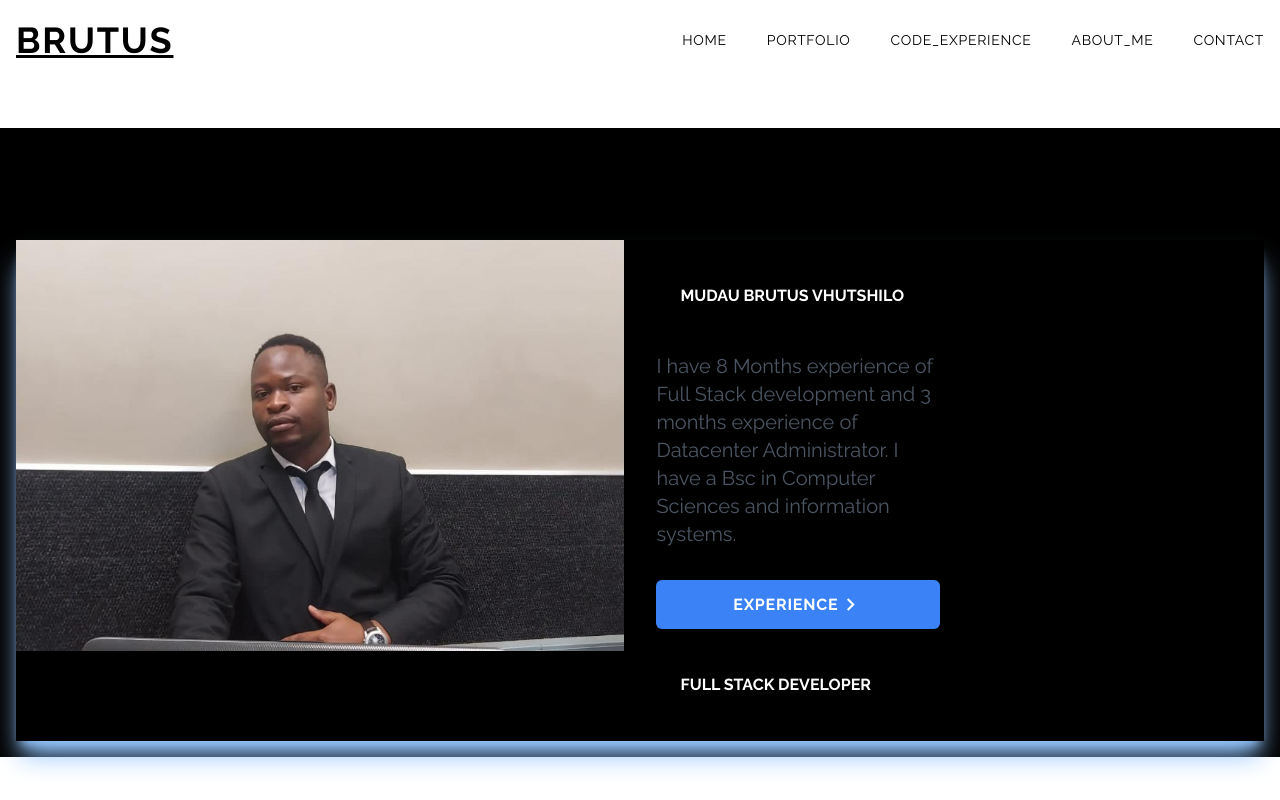
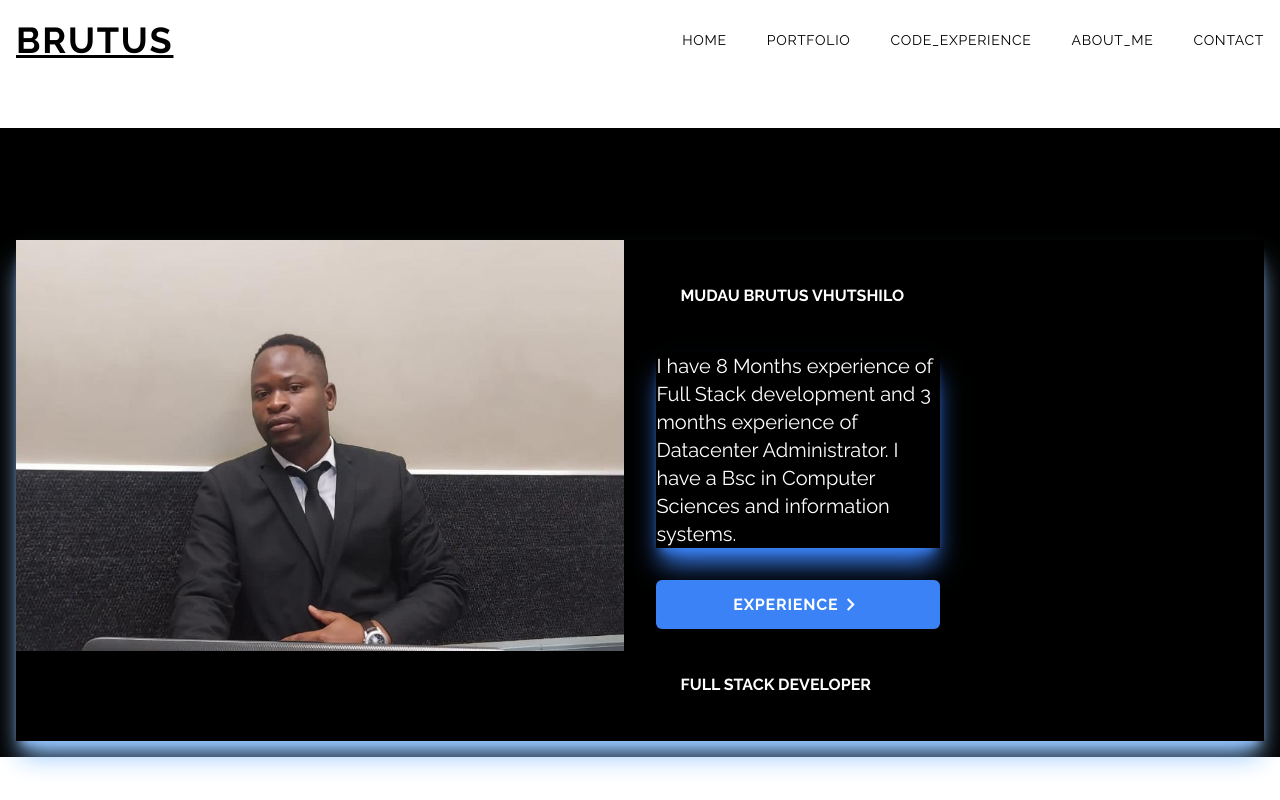
Before and after one commit to Brutus221/Mudau-Brutus-vhutshilo-portfolio, a Next.js app: page / in a window 1280 px wide. Shown: the top 800 px of the page. Built offline with nearby package versions, Linux system fonts and the light colour scheme.

Commit message:
appearances

```diff
--- a/components/HomePage.jsx
+++ b/components/HomePage.jsx
@@ -12,18 +12,18 @@
       <div className="max-w-screen-xl mx-auto w-full h-full pt-24 p-4 flex flex-col justify-around items-right bg-black">
 
       <div className="flex flex-col md:flex-row gap-8 shadow-xl shadow-blue-300 bg-black mt-4">
-          <div className="rounded-xl ">
+          <div className="rounded-xl   ">
           <Image src={heroImage} alt="me" />
         </div>
         <div className="grid grid-cols-2 mx-auto w-4/5 gap-10">
 
         <p>
-        <div className="group flex items-left justify-left my-8  text-white px-6 py-3 font-bold uppercase rounded-md ">
+        <div className="group flex items-left justify-left my-8   text-white px-6 py-3 font-bold  uppercase rounded-md ">
         <p>
           Mudau Brutus Vhutshilo
           </p>
           </div>
-          <p className="text-gray-600 text-xl max-w-sm mx-auto">
+          <p className="text-white text-xl shadow-xl shadow-blue-500   max-w-sm mx-auto">
           I have 8 Months experience of Full Stack development  and 3 months experience of Datacenter  Administrator.
            I have a Bsc in Computer Sciences and information systems.
         </p>
```
